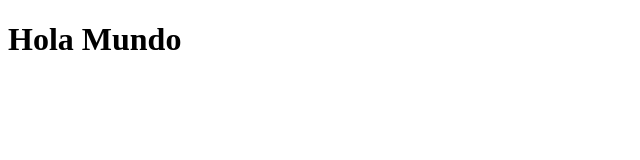
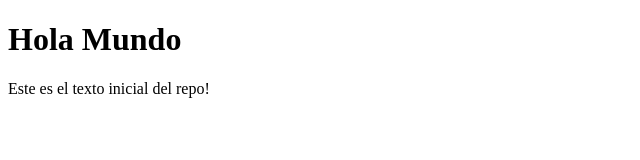
Before and after one commit to guillermosnipe/itmaster-programadorweb-oct2015, a plain HTML site: page index.html in a window 1280 px wide. Shown: the whole page, without its empty margins (0-640 px from the left). Drawn offline with Linux system fonts and the light colour scheme.

Commit message:
Agregando texto inicial del proyecto

```diff
--- a/index.html
+++ b/index.html
@@ -6,5 +6,8 @@
 </head>
 <body>
     <h1>Hola Mundo</h1>
+    <p>
+        Este es el texto inicial del repo!
+    </p>
 </body>
 </html>
```
